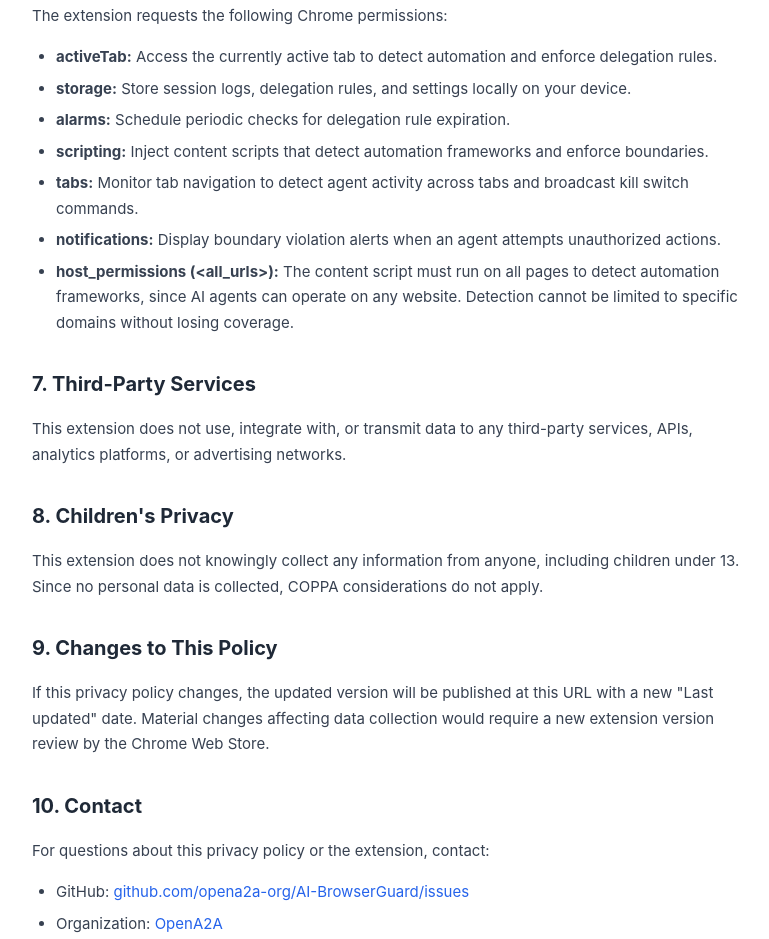
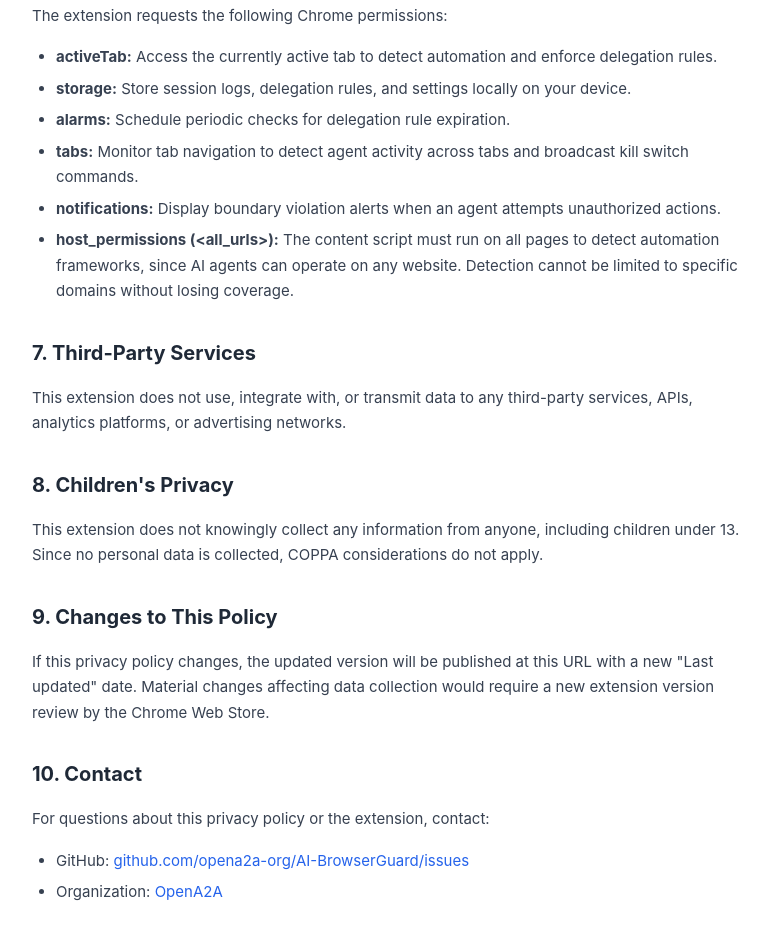
Before and after one commit to opena2a-org/AI-BrowserGuard, a website built with Vite: page docs/privacy-policy.html in a window 1280 px wide. Shown: the part 1749-2688 px from the top of the page, without its empty margins (248-1017 px from the left). Built offline with nearby package versions, Linux system fonts and the light colour scheme; some packages are replaced by stand-ins of ours; no server answers.

```diff
--- a/docs/privacy-policy.html
+++ b/docs/privacy-policy.html
@@ -84,7 +84,6 @@
     <li><strong>activeTab:</strong> Access the currently active tab to detect automation and enforce delegation rules.</li>
     <li><strong>storage:</strong> Store session logs, delegation rules, and settings locally on your device.</li>
     <li><strong>alarms:</strong> Schedule periodic checks for delegation rule expiration.</li>
-    <li><strong>scripting:</strong> Inject content scripts that detect automation frameworks and enforce boundaries.</li>
     <li><strong>tabs:</strong> Monitor tab navigation to detect agent activity across tabs and broadcast kill switch commands.</li>
     <li><strong>notifications:</strong> Display boundary violation alerts when an agent attempts unauthorized actions.</li>
     <li><strong>host_permissions (&lt;all_urls&gt;):</strong> The content script must run on all pages to detect automation frameworks, since AI agents can operate on any website. Detection cannot be limited to specific domains without losing coverage.</li>
```
Also changed, not shown: README.md.
